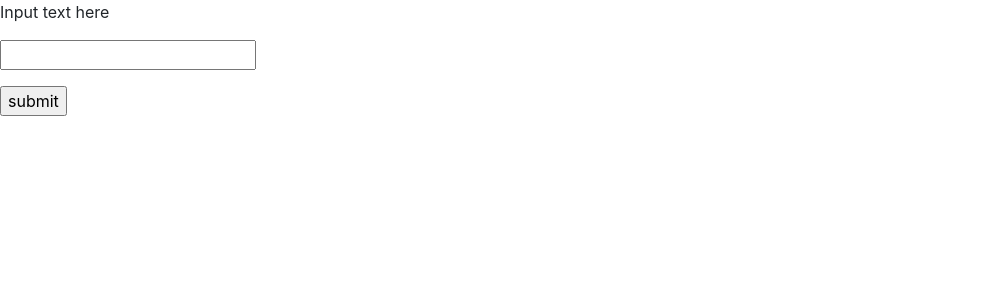
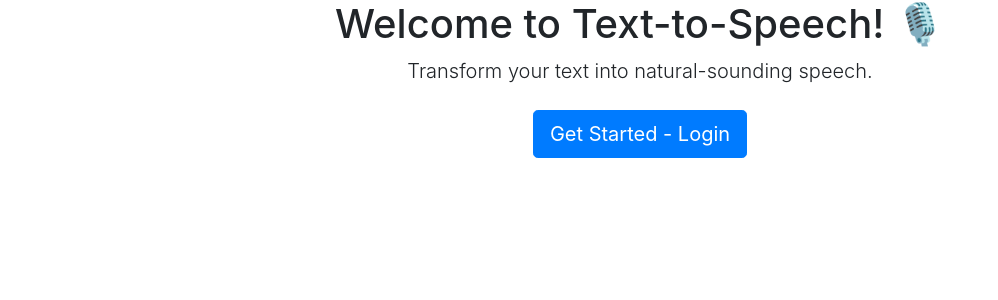
Before and after one commit to Joseph-Rebert/Audyio, a Flask app: template templates/index.html in a window 1280 px wide. Shown: the part 56-356 px from the top of the page, without its empty margins (0-998 px from the left). Run offline with Flask 3, Linux system fonts and the light colour scheme; the template is opened without the code that fills it, so the values that code supplies are empty.

Commit message:
linked postgresql to aws and servers

```diff
--- a/app.py
+++ b/app.py
@@ -29,20 +29,8 @@ oauth.register(
 
 @app.route('/', methods=['GET', 'POST'])
 def home():
-    # new_user = User(
-    #     email='testuser2@example.com',
-    #     password_hash='hashed_password_here2',
-    #     tier='starter'
-    # )
-    # db.session.add(new_user)
-    # db.session.commit()
-    # print(f"New user added with ID: {new_user.id}")
     user = session.get('user')
-    print(user)
-    if user:
-        return f'Hello, {user.get("cognito:username", "User")}. <a href="/logout">Logout</a>'
-    else:
-        return f'Welcome! Please <a href="/login">Login</a>.'
+    return render_template('index.html', user=user)
 
 @app.route('/login')
 def login():
@@ -58,11 +46,28 @@ def authorize():
         token = oauth.oidc.authorize_access_token()
         user = token['userinfo']
         session['user'] = user
+        attempt_add_user_to_database(user['email'], user['cognito:username'], 'starter')
         return redirect(url_for('home'))
 
 @app.route('/pricing')
 def pricing():
     return render_template('pricing.html')
 
+
+def attempt_add_user_to_database(email, username, tier):
+    # Check if user already exists
+    existing_user = User.query.filter_by(email=email).first()
+
+    if existing_user:
+        print(f"User with email {email} already exists with ID: {existing_user.id}")
+        return existing_user
+
+    # User doesn't exist, create new one
+    user = User(email=email, username=username, tier=tier)
+    db.session.add(user)
+    db.session.commit()
+    print(f"New user added with ID: {user.id}")
+    return user
+
 if __name__ == '__main__':
     app.run(host="localhost", port=5000, debug=True)
--- a/models/user.py
+++ b/models/user.py
@@ -8,7 +8,7 @@ class User(db.Model):
     __tablename__ = 'users'
     id = db.Column(db.Integer, primary_key=True)
     email = db.Column(db.String(255), unique=True, nullable=False)
-    password_hash = db.Column(db.String(255), nullable=False)
+    username = db.Column(db.String(255), unique=True, nullable=False)
     tier = db.Column(db.String(50), default='free')
     words_used = db.Column(db.Integer, default=0)
     created_at = db.Column(db.DateTime, default=datetime.utcnow)
--- a/templates/index.html
+++ b/templates/index.html
@@ -1,9 +1,27 @@
 {% extends 'base.html' %}
 {% block title_content %} Home Page {% endblock %}
 {% block content %}
-<form action = "#" method="post">
-    <p>Input text here</p>
-    <p><input type="text" name="input"></p>
-    <p><input type="submit" value="submit"></p>
-</form>
+
+<div class="text-center">
+    {% if user %}
+    <h1>Hello, {{ user.get("cognito:username", "User") }}! 👋</h1>
+    <p class="lead">Welcome back to your Text-to-Speech application.</p>
+    <form action="#" method="post">
+        <p>Input text here</p>
+        <p><input type="text" name="input"></p>
+        <p><input type="submit" value="submit"></p>
+    </form>
+    <div class="mt-4">
+        <p>You're logged in as <strong>{{ user.get("email") }}</strong></p>
+    </div>
+    {% else %}
+    <h1>Welcome to Text-to-Speech! 🎙️</h1>
+    <p class="lead">Transform your text into natural-sounding speech.</p>
+    <div class="mt-4">
+        <a href="{{ url_for('login') }}" class="btn btn-primary btn-lg">Get Started - Login</a>
+    </div>
+    {% endif %}
+</div>
+
+
 {% endblock %}
```
